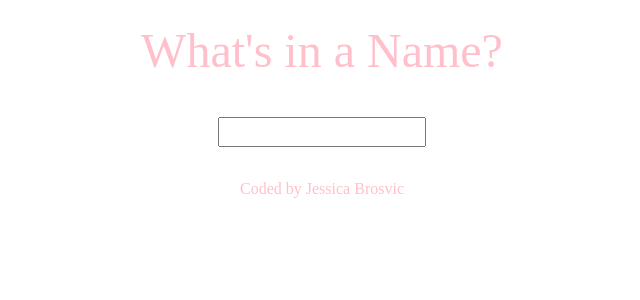
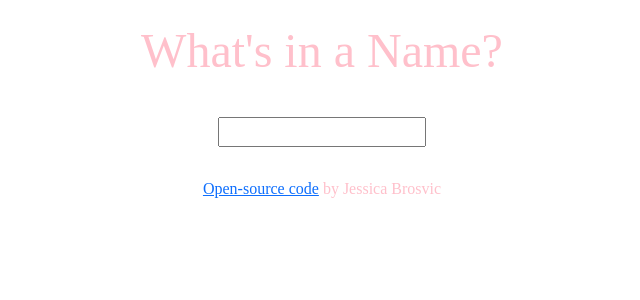
Before and after one commit to helketari/react-dictionary, a React (Create React App) app: page / in a window 1280 px wide. Shown: the top 300 px of the page, without its empty margins (318-958 px from the left). Built offline with nearby package versions, Linux system fonts and the light colour scheme.

Commit message:
Added GitHub link

```diff
--- a/src/App.js
+++ b/src/App.js
@@ -9,7 +9,16 @@
         <main>
           <Dictionary />
         </main>
-        <footer className="GitHub-link">Coded by Jessica Brosvic</footer>
+        <footer className="GitHub-link">
+          <a
+            href="https://github.com/helketari/react-dictionary"
+            target="_blank"
+            rel="noopener noreferrer"
+          >
+            Open-source code
+          </a>{" "}
+          by Jessica Brosvic
+        </footer>
       </div>
     </div>
   );
```
